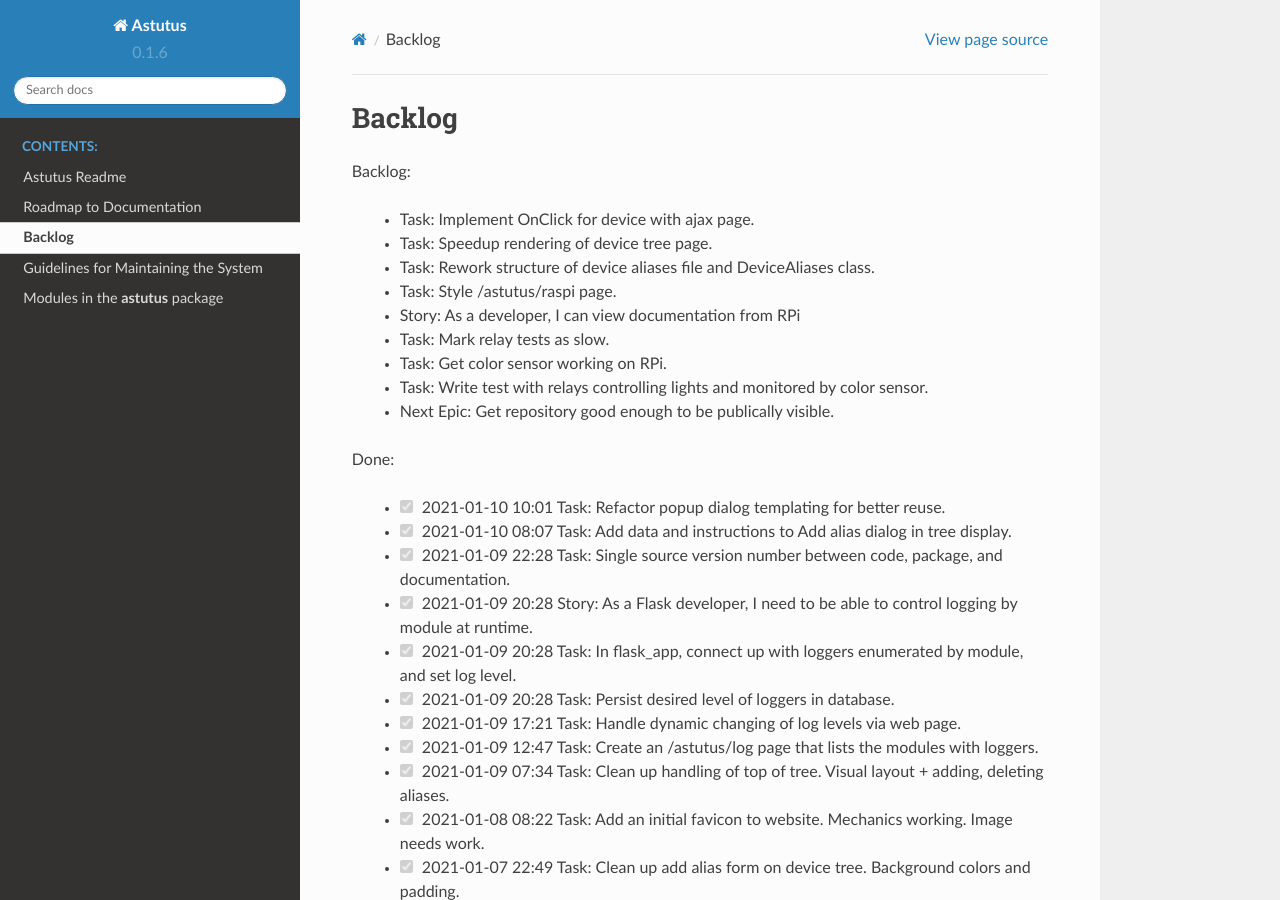
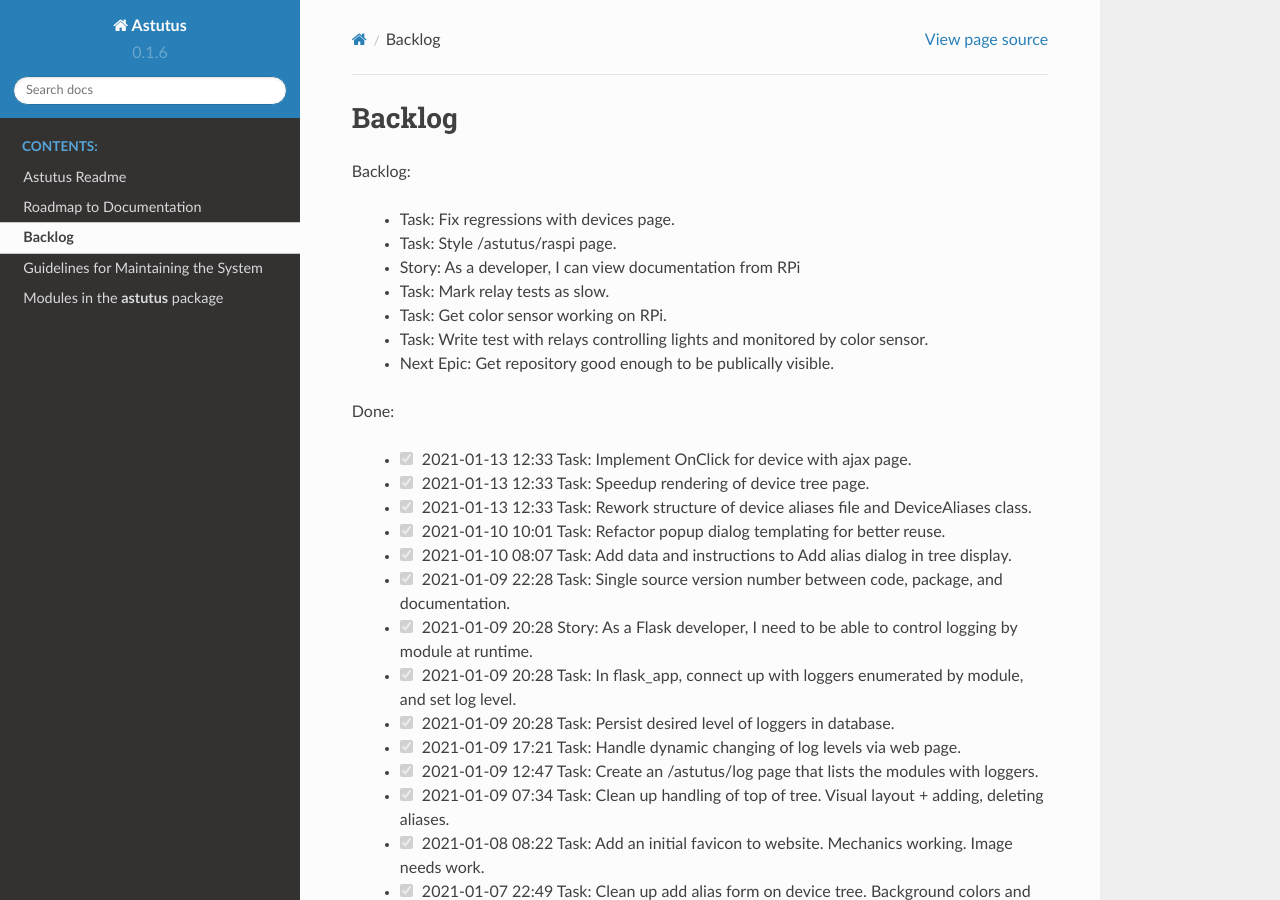
Before and after one commit to rich-dobbs-13440/astutus, a Sphinx documentation site: the page built from docs/backlog.rst, in a window 1280 px wide and 900 px high. Built offline with Sphinx 7.4.7 and the Read the Docs theme 2.0.0, drawn with Linux system fonts in a browser that asks for light colours; pages that are not in the unit, such as notebooks, are missing from menus.

Commit message:
Update backlog

```diff
--- a/docs/backlog.rst
+++ b/docs/backlog.rst
@@ -3,9 +3,7 @@ Backlog
 
 Backlog:
 
-  * Task: Implement OnClick for device with ajax page.
-  * Task: Speedup rendering of device tree page.
-  * Task: Rework structure of device aliases file and DeviceAliases class.
+  * Task: Fix regressions with devices page.
   * Task: Style /astutus/raspi page.
   * Story: As a developer, I can view documentation from RPi
   * Task: Mark relay tests as slow.
@@ -20,6 +18,9 @@ Backlog:
 
 Done:
 
+  * |done| 2021-01-13 12:33 Task: Implement OnClick for device with ajax page.
+  * |done| 2021-01-13 12:33 Task: Speedup rendering of device tree page.
+  * |done| 2021-01-13 12:33 Task: Rework structure of device aliases file and DeviceAliases class.
   * |done| 2021-01-10 10:01 Task: Refactor popup dialog templating for better reuse.
   * |done| 2021-01-10 08:07 Task: Add data and instructions to Add alias dialog in tree display.
   * |done| 2021-01-09 22:28 Task: Single source version number between code, package, and documentation.
```
